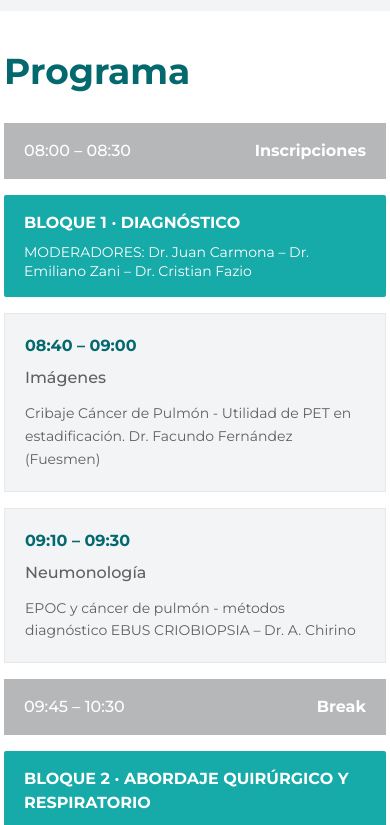
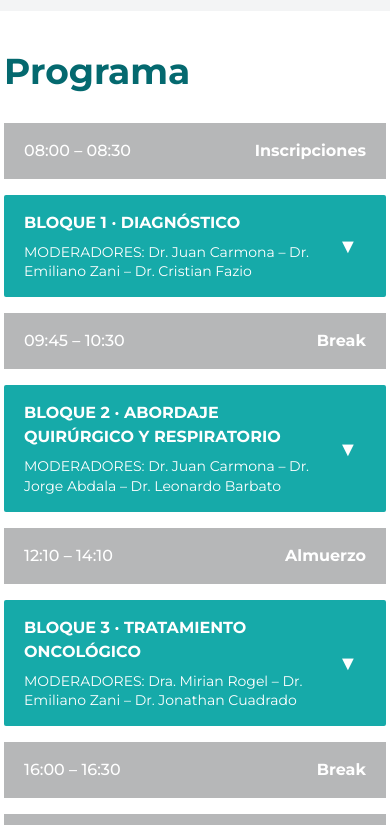
Before and after one commit to facus027/oncotarget-pulmon-2026, a React (Vite) app: page / in a window 390 px wide. Shown: the part 6320-7145 px from the top of the page. Built offline with nearby package versions, Linux system fonts and the light colour scheme.

Commit message:
update program

```diff
--- a/src/components/sections/ProgramSection.tsx
+++ b/src/components/sections/ProgramSection.tsx
@@ -1,12 +1,98 @@
-import { motion, useReducedMotion } from "framer-motion"
+import { useState } from "react"
+import {
+  AnimatePresence,
+  motion,
+  useReducedMotion,
+} from "framer-motion"
+
 import { program } from "../../data/program"
+
+type ProgramRow = (typeof program)[number]
+
+interface ProgramGroup {
+  block: Extract<ProgramRow, { type: "block" }>
+  rows: ProgramRow[]
+  index: number
+}
+
+type ProgramItem =
+  | {
+      type: "group"
+      group: ProgramGroup
+    }
+  | {
+      type: "activity"
+      row: Extract<ProgramRow, { type: "activity" }>
+      index: number
+    }
+
+function createProgramItems(): ProgramItem[] {
+  const items: ProgramItem[] = []
+
+  let currentGroup: ProgramGroup | null = null
+
+  program.forEach((row, index) => {
+    if (row.type === "block") {
+      currentGroup = {
+        block: row,
+        rows: [],
+        index,
+      }
+
+      items.push({
+        type: "group",
+        group: currentGroup,
+      })
+
+      return
+    }
+
+    if (row.type === "activity") {
+      currentGroup = null
+
+      items.push({
+        type: "activity",
+        row,
+        index,
+      })
+
+      return
+    }
+
+    if (currentGroup) {
+      currentGroup.rows.push(row)
+    }
+  })
+
+  return items
+}
+
+const programItems = createProgramItems()
 
 export function ProgramSection() {
   const shouldReduceMotion = useReducedMotion()
 
+  const [openBlocks, setOpenBlocks] = useState<Set<number>>(
+    () => new Set()
+  )
+
+  const toggleBlock = (index: number) => {
+    setOpenBlocks((current) => {
+      const next = new Set(current)
+
+      if (next.has(index)) {
+        next.delete(index)
+      } else {
+        next.add(index)
+      }
+
+      return next
+    })
+  }
+
   return (
     <section id="programa" className="bg-white">
-      <div className="mx-auto max-w-[1350px] py-10 md:py-16 px-1">
+      <div className="mx-auto max-w-[1350px] px-1 py-10 md:py-16">
         <motion.h2
           initial={
             shouldReduceMotion
@@ -19,8 +105,18 @@ export function ProgramSection() {
               : { opacity: 1, y: 0 }
           }
           viewport={{ once: true, amount: 0.3 }}
-          transition={{ duration: 0.55, ease: "easeOut" }}
-          className="mb-8 text-4xl font-bold text-onco-primary sm:text-5xl lg:text-6xl"
+          transition={{
+            duration: 0.55,
+            ease: "easeOut",
+          }}
+          className="
+            mb-8
+            text-4xl
+            font-bold
+            text-onco-primary
+            sm:text-5xl
+            lg:text-6xl
+          "
         >
           Programa
         </motion.h2>
@@ -28,66 +124,153 @@ export function ProgramSection() {
         {/* DESKTOP */}
         <div className="hidden md:block">
           <div className="grid grid-cols-[200px_280px_1fr] gap-3">
-            <div className="bg-onco-light px-4 py-2 font-bold text-white text-3xl">
+            <div className="bg-onco-light px-4 py-2 text-3xl font-bold text-white">
               Horario
             </div>
 
-            <div className="bg-onco-light px-4 py-2 font-bold text-white text-3xl">
+            <div className="bg-onco-light px-4 py-2 text-3xl font-bold text-white">
               Bloque
             </div>
 
-            <div className="bg-onco-light px-4 py-2 font-bold text-white text-3xl">
+            <div className="bg-onco-light px-4 py-2 text-3xl font-bold text-white">
               Charla
             </div>
           </div>
 
-          <div className="mt-5 space-y-2">
-            {program.map((row, index) => {
-              if (row.type === "block") {
+          <div className="mt-5 space-y-7">
+            {programItems.map((item) => {
+              if (item.type === "activity") {
                 return (
                   <div
-                    key={`${row.title}-${index}`}
-                    className="bg-onco-accent px-4 py-3 text-white text-2xl"
+                    key={`${item.row.time}-${item.index}`}
+                    className="
+                      grid
+                      grid-cols-[200px_1fr]
+                      bg-onco-gray
+                      px-4
+                      py-3
+                      text-2xl
+                      text-white
+                    "
                   >
-                    <div className="flex items-start justify-between gap-4">
-                      <div>
-                        <p className="font-bold">
-                          {row.title}
-                        </p>
+                    <span>{item.row.time}</span>
 
-                        <p className="mt-1 text-sm lg:text-2xl">
-                          {row.moderators}
-                        </p>
-                      </div>
-
-                      <span
-                        aria-hidden="true"
-                        className="text-xl"
-                      >
-                        ▼
-                      </span>
-                    </div>
+                    <strong>{item.row.title}</strong>
                   </div>
                 )
               }
 
-              if (row.type === "activity") {
+              const { group } = item
+              const isOpen = openBlocks.has(group.index)
+
               return (
-                  <div
-                    key={`${row.time}-${index}`}
-                    className="grid grid-cols-[200px_1fr] bg-onco-gray px-4 py-3 text-white text-2xl"
+                <div key={`${group.block.title}-${group.index}`}>
+                  <button
+                    type="button"
+                    onClick={() => toggleBlock(group.index)}
+                    aria-expanded={isOpen}
+                    aria-controls={`program-block-${group.index}`}
+                    className="
+                      w-full
+                      bg-onco-accent
+                      px-4
+                      py-3
+                      text-left
+                      text-2xl
+                      text-white
+                      transition
+                      duration-200
+                      hover:brightness-95
+                      focus-visible:outline-none
+                      focus-visible:ring-2
+                      focus-visible:ring-onco-dark
+                    "
                   >
-                    <span>{row.time}</span>
+                    <div className="flex items-center justify-between gap-6">
+                      <div>
+                        <p className="font-bold">
+                          {group.block.title}
+                        </p>
 
-                    <strong>{row.title}</strong>
+                        <p className="mt-1 text-sm lg:text-2xl">
+                          {group.block.moderators}
+                        </p>
                       </div>
-                )
+
+                      <motion.span
+                        aria-hidden="true"
+                        animate={{
+                          rotate: isOpen ? 180 : 0,
+                        }}
+                        transition={{
+                          duration: shouldReduceMotion ? 0 : 0.25,
+                        }}
+                        className="
+                          flex
+                          h-10
+                          w-10
+                          shrink-0
+                          items-center
+                          justify-center
+                          text-2xl
+                        "
+                      >
+                        ▼
+                      </motion.span>
+                    </div>
+                  </button>
+
+                  <AnimatePresence initial={false}>
+                    {isOpen && (
+                      <motion.div
+                        id={`program-block-${group.index}`}
+                        initial={
+                          shouldReduceMotion
+                            ? false
+                            : {
+                                height: 0,
+                                opacity: 0,
+                              }
+                        }
+                        animate={{
+                          height: "auto",
+                          opacity: 1,
+                        }}
+                        exit={
+                          shouldReduceMotion
+                            ? undefined
+                            : {
+                                height: 0,
+                                opacity: 0,
+                              }
+                        }
+                        transition={{
+                          duration: shouldReduceMotion ? 0 : 0.3,
+                          ease: "easeInOut",
+                        }}
+                        className="overflow-hidden"
+                      >
+                        <div className="space-y-2 pt-2">
+                          {group.rows.map((row, rowIndex) => {
+                            if (
+                              row.type === "block" ||
+                              row.type === "activity"
+                            ) {
+                              return null
                             }
 
                             return (
                               <div
-                  key={`${row.time}-${index}`}
-                  className="grid grid-cols-[200px_290px_1fr] bg-onco-surface px-4 py-4 text-onco-text text-2xl"
+                                key={`${row.time}-${rowIndex}`}
+                                className="
+                                  grid
+                                  grid-cols-[200px_290px_1fr]
+                                  bg-onco-surface
+                                  px-4
+                                  py-4
+                                  text-2xl
+                                  text-onco-text
+                                "
                               >
                                 <div className="pr-4">
                                   {row.time}
@@ -104,47 +287,151 @@ export function ProgramSection() {
                             )
                           })}
                         </div>
+                      </motion.div>
+                    )}
+                  </AnimatePresence>
+                </div>
+              )
+            })}
+          </div>
         </div>
 
         {/* MOBILE */}
         <div className="space-y-4 md:hidden">
-          {program.map((row, index) => {
-            if (row.type === "block") {
+          {programItems.map((item) => {
+            if (item.type === "activity") {
               return (
                 <div
-                  key={`${row.title}-${index}`}
-                  className="rounded-sm bg-onco-accent px-5 py-4 text-white"
+                  key={`${item.row.time}-${item.index}`}
+                  className="
+                    flex
+                    items-center
+                    justify-between
+                    gap-4
+                    bg-onco-gray
+                    px-5
+                    py-4
+                    text-white
+                  "
                 >
-                  <p className="font-bold">
-                    {row.title}
-                  </p>
+                  <span className="font-medium">
+                    {item.row.time}
+                  </span>
 
-                  <p className="mt-2 text-sm leading-snug">
-                    {row.moderators}
-                  </p>
+                  <strong>
+                    {item.row.title}
+                  </strong>
                 </div>
               )
             }
 
-            if (row.type === "activity") {
+            const { group } = item
+            const isOpen = openBlocks.has(group.index)
+
             return (
-                <div
-                  key={`${row.time}-${index}`}
-                  className="flex items-center justify-between gap-4 bg-onco-gray px-5 py-4 text-white"
+              <div key={`${group.block.title}-${group.index}`}>
+                <button
+                  type="button"
+                  onClick={() => toggleBlock(group.index)}
+                  aria-expanded={isOpen}
+                  aria-controls={`program-mobile-block-${group.index}`}
+                  className="
+                    w-full
+                    rounded-sm
+                    bg-onco-accent
+                    px-5
+                    py-4
+                    text-left
+                    text-white
+                    transition
+                    duration-200
+                    focus-visible:outline-none
+                    focus-visible:ring-2
+                    focus-visible:ring-onco-dark
+                  "
                 >
-                  <span className="font-medium">
-                    {row.time}
-                  </span>
+                  <div className="flex items-center justify-between gap-4">
+                    <div>
+                      <p className="font-bold">
+                        {group.block.title}
+                      </p>
 
-                  <strong>{row.title}</strong>
+                      <p className="mt-2 text-sm leading-snug">
+                        {group.block.moderators}
+                      </p>
                     </div>
-              )
+
+                    <motion.span
+                      aria-hidden="true"
+                      animate={{
+                        rotate: isOpen ? 180 : 0,
+                      }}
+                      transition={{
+                        duration: shouldReduceMotion ? 0 : 0.25,
+                      }}
+                      className="
+                        flex
+                        h-9
+                        w-9
+                        shrink-0
+                        items-center
+                        justify-center
+                        text-xl
+                      "
+                    >
+                      ▼
+                    </motion.span>
+                  </div>
+                </button>
+
+                <AnimatePresence initial={false}>
+                  {isOpen && (
+                    <motion.div
+                      id={`program-mobile-block-${group.index}`}
+                      initial={
+                        shouldReduceMotion
+                          ? false
+                          : {
+                              height: 0,
+                              opacity: 0,
+                            }
+                      }
+                      animate={{
+                        height: "auto",
+                        opacity: 1,
+                      }}
+                      exit={
+                        shouldReduceMotion
+                          ? undefined
+                          : {
+                              height: 0,
+                              opacity: 0,
+                            }
+                      }
+                      transition={{
+                        duration: shouldReduceMotion ? 0 : 0.3,
+                        ease: "easeInOut",
+                      }}
+                      className="overflow-hidden"
+                    >
+                      <div className="space-y-3 pt-3">
+                        {group.rows.map((row, rowIndex) => {
+                          if (
+                            row.type === "block" ||
+                            row.type === "activity"
+                          ) {
+                            return null
                           }
 
                           return (
                             <article
-                key={`${row.time}-${index}`}
-                className="border border-black/5 bg-onco-surface p-5"
+                              key={`${row.time}-${rowIndex}`}
+                              className="
+                                border
+                                border-black/5
+                                bg-onco-surface
+                                p-5
+                              "
                             >
                               <p className="font-bold text-onco-primary">
                                 {row.time}
@@ -161,6 +448,13 @@ export function ProgramSection() {
                           )
                         })}
                       </div>
+                    </motion.div>
+                  )}
+                </AnimatePresence>
+              </div>
+            )
+          })}
+        </div>
       </div>
     </section>
   )
```
Lines whose indentation alone changed are shown as unchanged.
